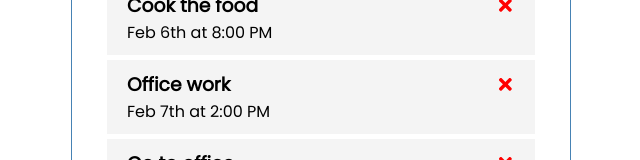
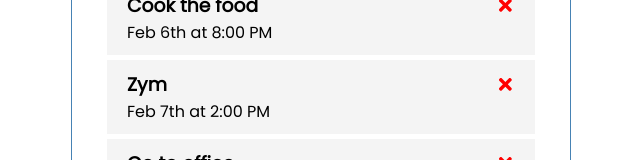
Before and after one commit to jitendragangwar123/ReactJs-Tutorial, a React (Create React App) app: page / in a window 1280 px wide. Shown: the part 232-392 px from the top of the page, without its empty margins (319-959 px from the left). Built offline with nearby package versions, Linux system fonts and the light colour scheme.

Commit message:
Update App.js

```diff
--- a/src/App.js
+++ b/src/App.js
@@ -17,7 +17,7 @@ function App() {
     },
    {
        id:3,
-       text:'Office work',
+       text:'Zym',
        day:'Feb 7th at 2:00 PM',
        reminder:false,
     },
```
